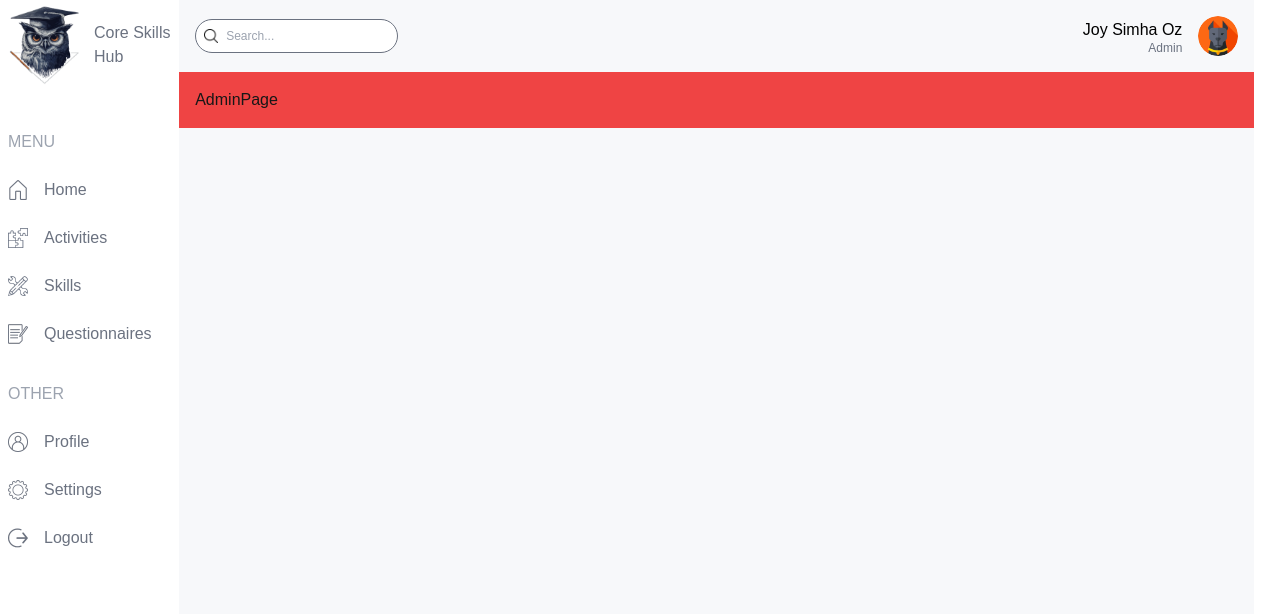
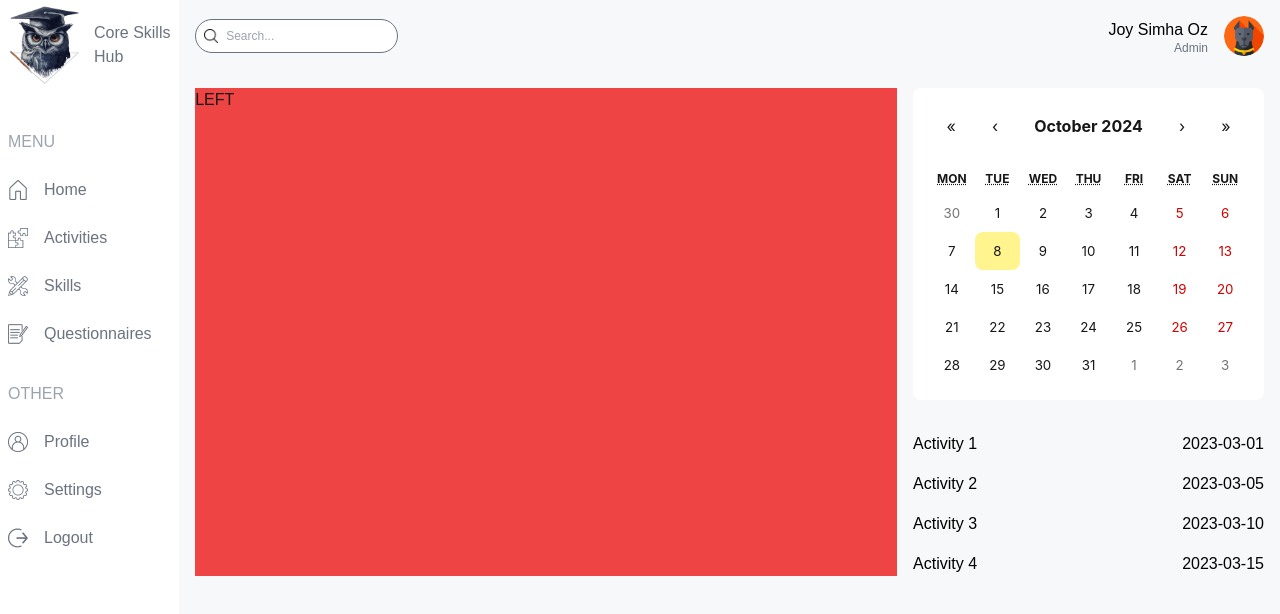
Before and after one commit to FinalProject19994/finalProject, a Next.js app: page /admin in a window 1280 px wide. Shown: the top 614 px of the page. Built offline with nearby package versions, Linux system fonts and the light colour scheme.

Commit message:
Created a menu and navigation. Added a calendar

```diff
--- a/package.json
+++ b/package.json
@@ -12,6 +12,7 @@
     "@next/font": "^14.2.14",
     "next": "14.2.14",
     "react": "^18",
+    "react-calendar": "^5.0.0",
     "react-dom": "^18"
   },
   "devDependencies": {
--- a/src/app/(dashboard)/admin/page.js
+++ b/src/app/(dashboard)/admin/page.js
@@ -1,7 +1,56 @@
+import EventCalendar from "@/app/components/EventCalendar";
+
+const dummyActivities = [
+  {
+    id: 1,
+    title: "Activity 1",
+    description: "This is a dummy activity",
+    date: "2023-03-01",
+    time: "10:00 AM",
+  },
+  {
+    id: 2,
+    title: "Activity 2",
+    description: "This is another dummy activity",
+    date: "2023-03-05",
+    time: "2:00 PM",
+  },
+  {
+    id: 3,
+    title: "Activity 3",
+    description: "This is a dummy activity",
+    date: "2023-03-10",
+    time: "11:00 AM",
+  },
+  {
+    id: 4,
+    title: "Activity 4",
+    description: "This is another dummy activity",
+    date: "2023-03-15",
+    time: "3:00 PM",
+  },
+];
+
 const AdminPage = () => {
   return (
-    <div className="flex flex-col gap-4 bg-red-500 p-4 md:flex-row">
-      AdminPage
+    <div className="flex flex-col gap-4 p-4 md:flex-row">
+      {/* LEFT */}
+      <div className="w-full bg-red-500 lg:w-2/3">LEFT</div>
+
+      {/* RIGHT */}
+      <div className="flex w-full flex-col gap-8 lg:w-1/3">
+        <EventCalendar />
+        <div className="flex flex-col gap-4 text-black">
+          {dummyActivities.map((activity) => (
+            <div key={activity.id}>
+              <div className="flex items-center justify-between">
+                <h1>{activity.title}</h1>
+                <span>{activity.date}</span>
+              </div>
+            </div>
+          ))}
+        </div>
+      </div>
     </div>
   );
 };
--- a/src/app/(dashboard)/layout.js
+++ b/src/app/(dashboard)/layout.js
@@ -25,7 +25,7 @@ const DashboardLayout = ({ children }) => {
         <Menu />
       </div>
       {/* RIGHT */}
-      <div className="xl-[86%] w-[86%]md:w-[92%] overflow-scroll bg-[#F7F8FA] lg:w-[84%]">
+      <div className="w-[86%] overflow-scroll bg-[#F7F8FA] md:w-[92%] lg:w-[84%] xl:w-[86%]">
         <Navbar />
         {children}
       </div>
--- /dev/null
+++ b/src/app/components/EventCalendar.js
@@ -0,0 +1,17 @@
+"use client";
+import Calendar from "react-calendar";
+import "react-calendar/dist/Calendar.css";
+
+import { useState } from "react";
+
+const EventCalendar = () => {
+  const [value, onChange] = useState(new Date());
+
+  return (
+    <div className="rounded-lg bg-white p-4">
+      <Calendar value={value} onChange={onChange} />
+    </div>
+  );
+};
+
+export default EventCalendar;
--- a/src/app/components/Menu.js
+++ b/src/app/components/Menu.js
@@ -39,7 +39,7 @@ const Menu = () => {
             <Link
               href={item.href}
               key={item.label}
-              className="flex items-center justify-center gap-4 rounded-lg py-3 pl-2 text-gray-500 transition hover:bg-gray-200 lg:justify-start"
+              className="flex items-center justify-center gap-4 rounded-lg py-3 pl-2 text-gray-500 transition hover:bg-sky-100 lg:justify-start"
             >
               <Image src={item.icon} alt="icon" width={20} height={20} />
               <span className="hidden lg:block">{item.label}</span>
--- a/src/app/components/Navbar.js
+++ b/src/app/components/Navbar.js
@@ -18,7 +18,7 @@ const Navbar = () => {
         />
       </div>
 
-      {/* Icons and user */}
+      {/* Avatar and user */}
       <div className="flex items-center justify-end gap-4">
         <div className="flex flex-col text-gray-500">
           <span className="text-black">Joy Simha Oz</span>
--- a/src/app/globals.css
+++ b/src/app/globals.css
@@ -25,3 +25,29 @@ body {
     text-wrap: balance;
   }
 }
+
+.react-calendar {
+  width: 100% !important;
+  color: #171717;
+  border: none !important;
+  font-family: "Inter", sans-serif !important;
+}
+
+.react-calendar__tile--active {
+  background: #c3ebfa !important;
+  color: #171717 !important;
+  border-radius: 8px !important;
+}
+
+.react-calendar__navigation__label__labelText {
+  font-weight: 700 !important;
+}
+
+.react-calendar__tile:hover {
+  border-radius: 8px !important;
+}
+
+.react-calendar__tile--now {
+  background-color: #fff48d !important; /* Change background color */
+  border-radius: 8px !important;
+}
```
Also changed, not shown: 1 other file (tests, documents, lock files or other folders).
